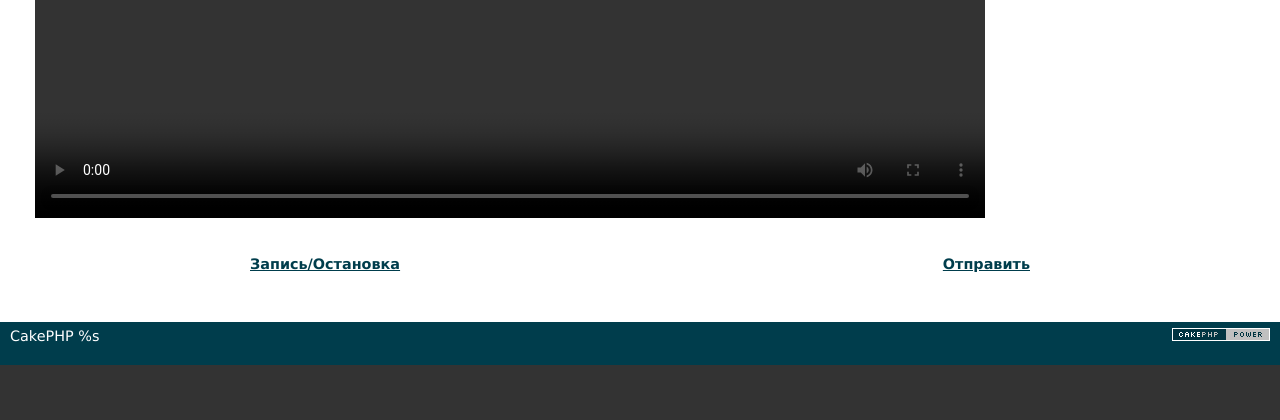
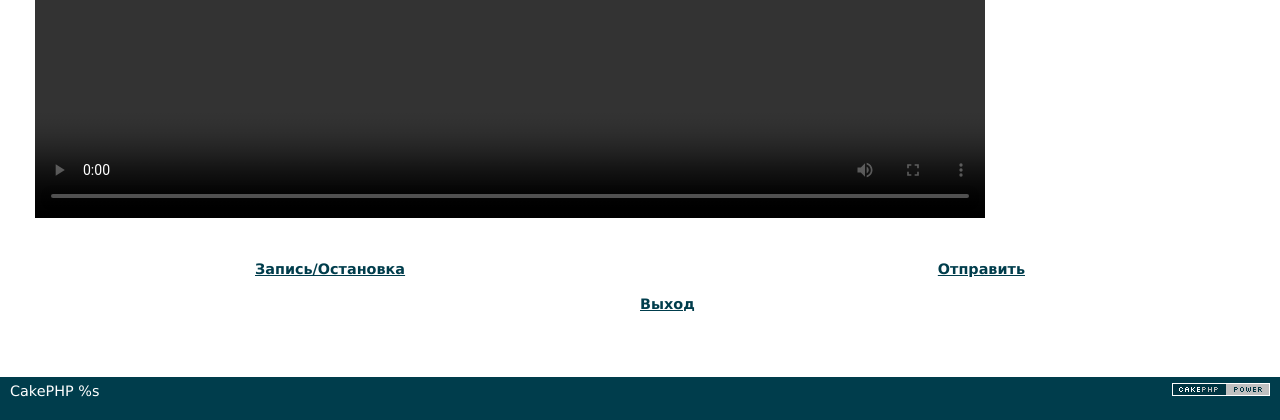
Before and after one commit to Easthy/terminal, a CakePHP app: the page made by app/View/Home/webcam.ctp in a window 1280 px wide. Shown: the part 674-1094 px from the top of the page. Before the commit the page ends 1039 px from the top, so only its background shows below. Run offline with PHP 8.4 and a stand-in for CakePHP, Linux system fonts and the light colour scheme; the template is opened without the code that fills it, so the values that code supplies are empty; some libraries are stand-ins or nearby versions.

Commit message:
add button Back

```diff
--- a/app/View/Home/webcam.ctp
+++ b/app/View/Home/webcam.ctp
@@ -16,12 +16,22 @@
 </div>
 
 <div style="padding:25px; width:800px; margin: auto;">
-<a id="record" href="javascript:void(0)" type="button" class="btn btn-2-green" style="float:left; padding: 10px;">Запись/Остановка</a>
-<a id="send" href="javascript:void(0)" type="button" class="btn btn-2-yellow" style="float:right; padding: 10px;">Отправить</a>
+<a id="record" href="javascript:void(0)" type="button" class="btn btn-2-green" style="float:left; padding: 15px;">Запись/Остановка</a>
+<a id="send" href="javascript:void(0)" type="button" class="btn btn-2-yellow" style="float:right; padding: 15px;">Отправить</a>
+<div class="clear"></div>
 </div>
+
+<div style="padding:25px; width:100px; margin: 0 auto auto auto;">
+    <a id="home" href="javascript:void(0)" type="button" class="btn btn-white" style="padding: 15px 50px;">Выход</a>
+</div>
+
 
 <script type="text/javascript">
     $(function(){
+        $(document).on('tap','#home',function(){
+            window.location.href='/';
+        });
+
         window.camer = null
         // capture camera and/or microphone
         navigator.mediaDevices.getUserMedia({ video: true, audio: true }).then(function(camera) {
@@ -86,9 +96,9 @@
             };
             request.upload.onload = function() {
                 $('#info-box').html('Видео успешно отправлено.<br>Вы будете направлены на главную страницу.');
-                // setTimeout(function(){
-                //     window.location.href = '/'
-                // }, 3000);
+                setTimeout(function(){
+                    window.location.href = '/'
+                }, 3000);
             };
             request.upload.onerror = function(error) {
                 $('#info-box').html('Видео не было отправлено.');
```
